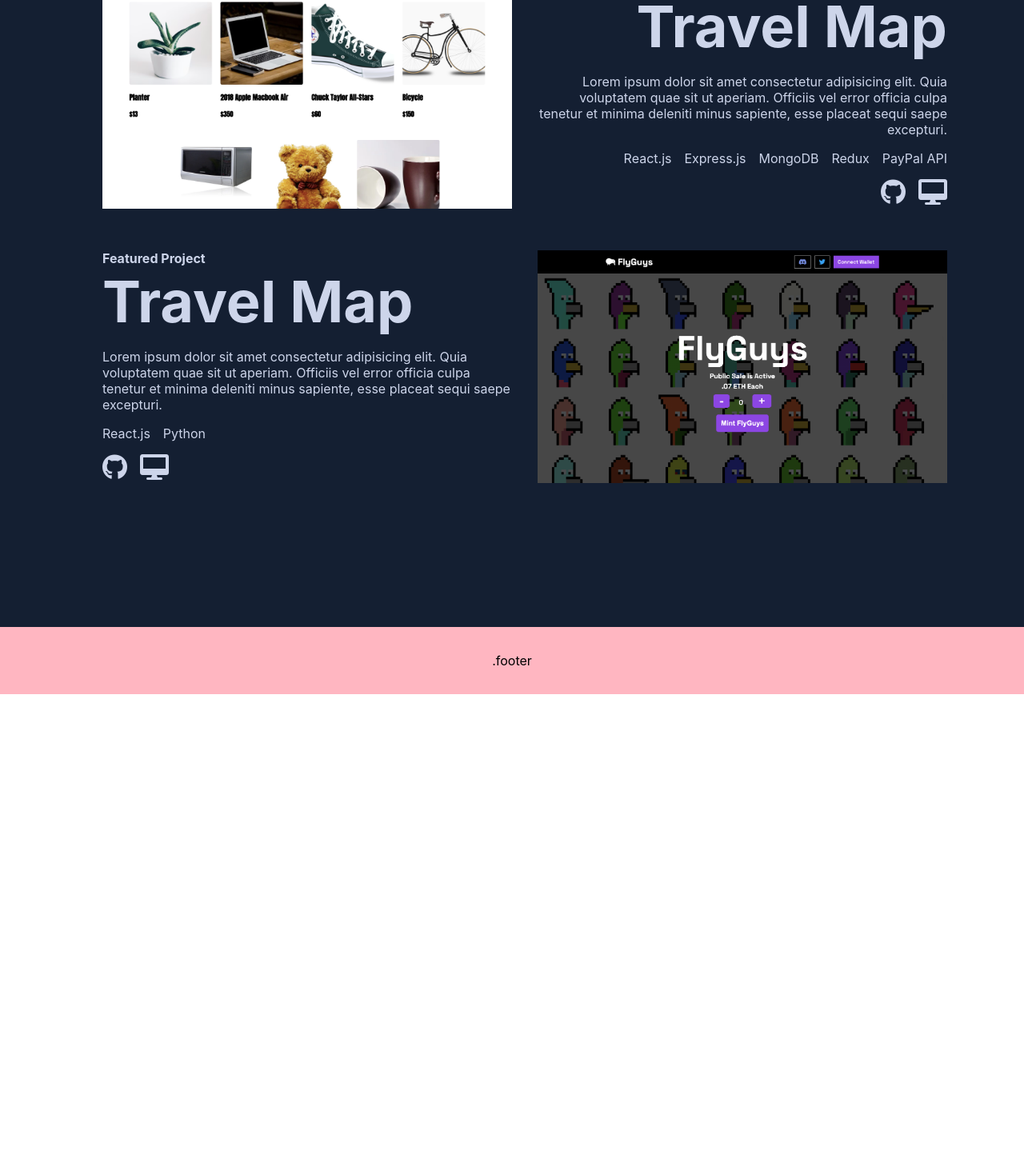
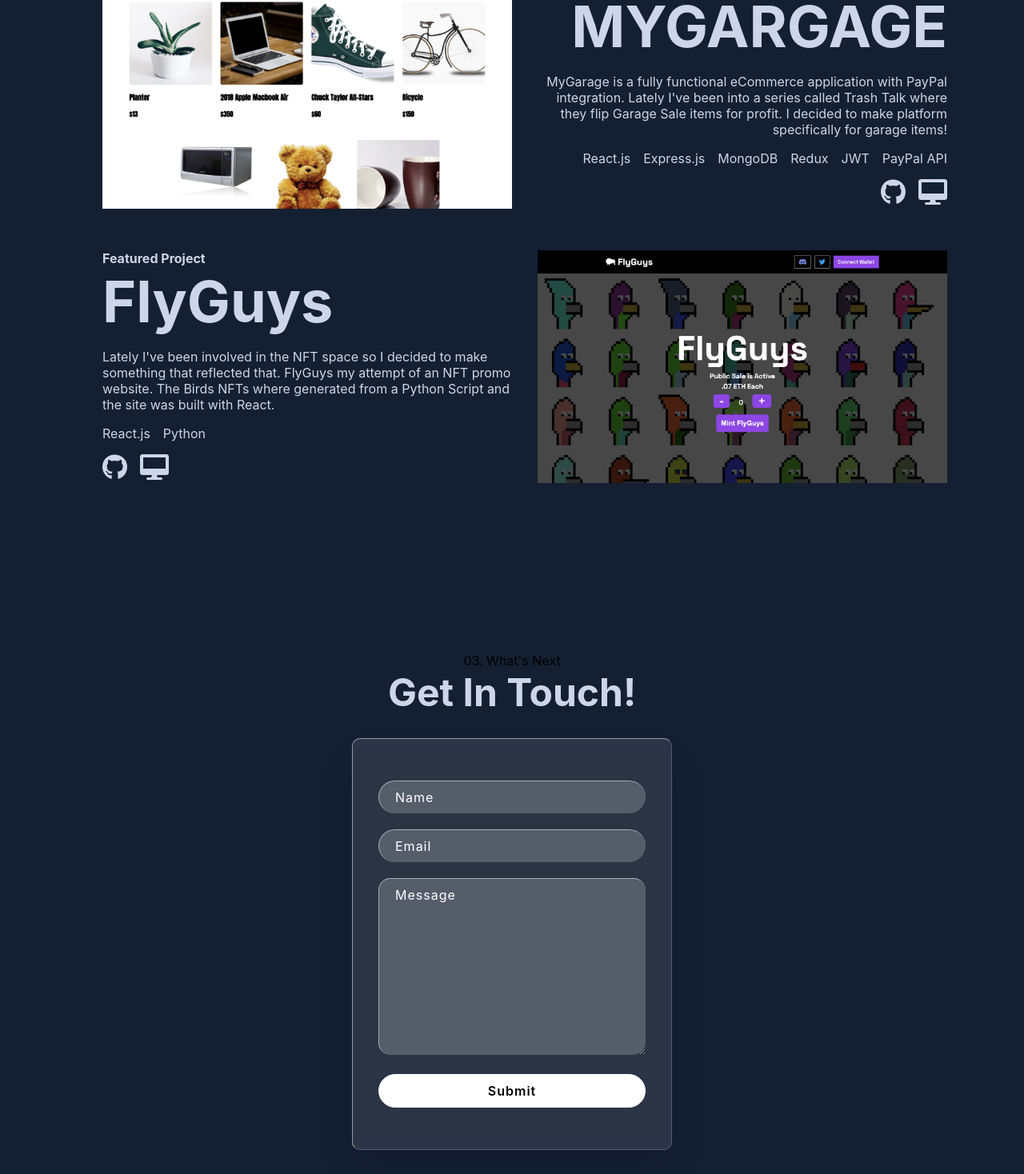
Before and after one commit to tuttongchan/final-portfolio, a React (Create React App) app in the folder client/: page / in a window 1280 px wide. Shown: the part 1019-2487 px from the top of the page at 80% size. Before the commit the page ends 1887 px from the top, so only its background shows below. Built offline with nearby package versions, Linux system fonts and the light colour scheme.

Commit message:
email section styles

```diff
--- a/client/src/components/contact/Contact.js
+++ b/client/src/components/contact/Contact.js
@@ -4,48 +4,51 @@ import './contact.css';
 const Contact = () => {
   return (
     <div className="contact-container">
-      .footer
-
-      {/* <div className="contact-heading-container">
-        <h6 className="contact-heading">04. What's Next?</h6>
-        <h4>Get In Touch!</h4>
+      <span className="contact-span">03. What's Next</span>
+      <h1 className="contact-heading">Get In Touch!</h1>
+      <div className="container">
+        <div className="form">
+          {/* <h2>Signup Form</h2> */}
+          <form>
+            {/* <div className="inputBox">
+              <input type="text" name="firstName" placeholder="First Name..." />
+            </div> */}
+            <div className="inputBox">
+              <input type="text" name="name" placeholder="Name" />
             </div>
-      <div className="contact-inputs-container">
-        <div className="contact-content-container">
-          <form>
-            <input
-              type="text"
-              className="contact-name-input"
-              placeholder="NAME"
-            />
-            <input
-              type="text"
-              className="contact-email-input"
-              placeholder="EMAIL"
-            />
+            <div className="inputBox">
+              <input type="text" name="email" placeholder="Email" />
+            </div>
+            <div className="inputBox">
               <textarea
-              name="message"
+                name=""
+                id=""
                 cols="30"
                 rows="10"
-              className="contact-message-input"
-              placeholder="MESSAGE"
+                placeholder="Message"
               ></textarea>
+            </div>
+            <div className="inputBox">
+              <input type="submit" value="Submit" />
+            </div>
           </form>
         </div>
-        <div className="contact-info-container">
-          <div className="location">
-            <h6>city, state</h6>
       </div>
-          <div className="phone">
-            <h6>111-111-1111</h6>
+      <div>
+        <ul className="foot-list">
+          <li className='item-list'>
+            <i class="fas fa-map-marker-alt"></i>
+            Los Angeles County
+          </li>
+          <li className='item-list'>
+            <i class="fas fa-phone-alt"></i>
+            626-873-0910
+          </li>
+          <li className='item-list'>
+            <i class="far fa-envelope"></i> tuttenkamen@gmail.com
+          </li>
+        </ul>
       </div>
-          <div className="email">
-            <h6>hello@gmail.com</h6>
-          </div>
-          <div className="line"></div>
-          <span>Copyright ©2021 Tut Tongchantra</span>
-        </div>
-      </div> */}
     </div>
   );
 };
--- a/client/src/components/contact/contact.css
+++ b/client/src/components/contact/contact.css
@@ -3,11 +3,18 @@
   justify-content: center;
   align-items: center;
   flex-direction: column;
-  padding: 2rem;
-  background-color: lightpink;
+  /* padding: 2rem; */
+  padding: 2rem 0 4rem 0;
+  background-color: rgb(20, 31, 50);
 }
 
-.contact-inputs-container {
+.contact-heading {
+  color: rgb(205, 213, 234);
+  font-size: 3rem;
+  margin-bottom: 1.7rem;
+}
+
+/* .contact-inputs-container {
   display: grid;
   grid-template-columns: 1fr 1fr;
   grid-gap: 1rem;
@@ -34,4 +41,130 @@ form {
 
 .contact-email-input {
   margin-bottom: 0.7rem;
+} */
+
+.box {
+  display: flex;
+  flex-direction: column;
+  justify-content: center;
+  align-items: center;
 }
+
+.box {
+  position: relative;
+}
+
+.container {
+  position: relative;
+  width: 400px;
+  min-height: 400px;
+  background: #000;
+  border-radius: 10px;
+  background: rgba(255, 255, 255, 0.1);
+  backdrop-filter: blur(5px);
+  display: flex;
+  justify-content: center;
+  align-items: center;
+  border: 1px solid rgba(255, 255, 255, 0.5);
+  border-right: 1px solid rgba(255, 255, 255, 0.2);
+  border-bottom: 1px solid rgba(255, 255, 255, 0.2);
+  box-shadow: 0 25px 45px rgba(0, 0, 0, 0.1);
+  margin-bottom: 2rem;
+}
+
+.form {
+  position: relative;
+  width: 100%;
+  height: 100%;
+  padding: 2rem;
+  box-sizing: border-box;
+}
+
+.form h2 {
+  position: relative;
+  margin: 0;
+  padding: 0;
+  color: #fff;
+  font-size: 24px;
+  font-weight: 600;
+  letter-spacing: 1px;
+  margin-bottom: 40px;
+}
+
+.inputBox {
+  width: 100%;
+  margin-top: 20px;
+}
+
+.inputBox input,
+.inputBox textarea {
+  font-family: -apple-system, BlinkMacSystemFont, 'Segoe UI', 'Roboto', 'Oxygen',
+    'Ubuntu', 'Cantarell', 'Fira Sans', 'Droid Sans', 'Helvetica Neue',
+    sans-serif;
+  width: 100%;
+  background: transparent;
+  border: none;
+  padding: 10px 20px;
+  background: rgba(255, 255, 255, 0.2);
+  border-top: 1px solid rgba(255, 255, 255, 0.5);
+  border-left: 1px solid rgba(255, 255, 255, 0.5);
+  box-shadow: 0 5px 15px rgba(0, 0, 0, 0.05);
+  outline: none;
+  font-size: 16px;
+  letter-spacing: 1px;
+  color: #fff;
+}
+
+.inputBox input {
+  border-radius: 35px;
+}
+
+.inputBox textarea {
+  border-radius: 15px;
+}
+
+::placeholder {
+  color: #fff;
+}
+
+.inputBox input[type='submit'] {
+  background: #fff;
+  border: 1px solid #fff;
+  color: #000;
+  font-weight: 600;
+  width: 100%;
+  cursor: pointer;
+  margin-bottom: 20px;
+  transition: all 0.3s;
+}
+
+.inputBox input[type='submit']:hover {
+  background: #000;
+  border: 1px solid #fff;
+  color: #fff;
+}
+
+.foot-list {
+  display: flex;
+  justify-content: space-evenly;
+  list-style: none;
+  color: rgb(205, 213, 234);
+}
+
+.item-list {
+  font-size: 1.1rem;
+  display: flex;
+  align-items: center;
+  margin-right: 3rem;
+}
+
+.item-list:last-child {
+  margin-right: 0;
+}
+
+.fa-map-marker-alt,
+.fa-phone-alt,
+.fa-envelope {
+  font-size: 1.5rem;
+  margin-right: .5rem;
+}
--- a/client/src/components/projects/Projects.js
+++ b/client/src/components/projects/Projects.js
@@ -16,12 +16,12 @@ const Projects = () => {
         </div>
         <div className="projects-desc">
           <h6 className="project-title-1">Featured Project</h6>
-          <h2 className="project-title-2">Travel Map</h2>
+          <h2 className="project-title-2">MYGARGAGE</h2>
           <p className="project-paragraph-1">
-            Lorem ipsum dolor sit amet consectetur adipisicing elit. Quia
-            voluptatem quae sit ut aperiam. Officiis vel error officia culpa
-            tenetur et minima deleniti minus sapiente, esse placeat sequi saepe
-            excepturi.
+            MyGarage is a fully functional eCommerce application with PayPal
+            integration. Lately I've been into a series called Trash Talk where
+            they flip Garage Sale items for profit. I decided to make platform
+            specifically for garage items!
           </p>
           <div className="projects-list-1">
             <ul>
@@ -29,6 +29,7 @@ const Projects = () => {
               <li>Express.js</li>
               <li>MongoDB</li>
               <li>Redux</li>
+              <li>JWT</li>
               <li>PayPal API</li>
             </ul>
           </div>
@@ -41,12 +42,16 @@ const Projects = () => {
       <div className="projects-content-container">
         <div className="projects-desc">
           <h6 className="project-title-3">Featured Project</h6>
-          <h2 className="project-title-4">Travel Map</h2>
+          <h2 className="project-title-4">FlyGuys</h2>
           <p className="project-paragraph-2">
-            Lorem ipsum dolor sit amet consectetur adipisicing elit. Quia
+            Lately I've been involved in the NFT space so I decided to make
+            something that reflected that. FlyGuys my attempt of an NFT promo
+            website. The Birds NFTs where generated from a Python Script and the
+            site was built with React.
+            {/* Lorem ipsum dolor sit amet consectetur adipisicing elit. Quia
             voluptatem quae sit ut aperiam. Officiis vel error officia culpa
             tenetur et minima deleniti minus sapiente, esse placeat sequi saepe
-            excepturi.
+            excepturi. */}
           </p>
           <div className="projects-list-2">
             <ul>
--- a/client/src/components/projects/projects.css
+++ b/client/src/components/projects/projects.css
@@ -12,10 +12,6 @@
   padding: 8rem;
   background-color: rgb(20, 31, 50);
 }
-
-/* background-color: rgb(20, 31, 50); */
-/* color: rgb(93, 231, 180); */
-/* color: rgb(205, 213, 234); */
 
 .projects-heading-container {
   display: flex;
@@ -32,7 +28,6 @@
 .projects-content-container {
   display: grid;
   grid-template-columns: 50% 50%;
-  /* grid-gap: 1rem; */
   grid-gap: 2rem;
   margin-bottom: 3rem;
 }
--- a/client/src/index.css
+++ b/client/src/index.css
@@ -21,5 +21,4 @@ code {
   height: .1rem;
   width: 100%;
   background-color: rgb(205, 213, 234);
-  /* background-color: black; */
 }
```
Lines whose indentation alone changed are shown as unchanged.
